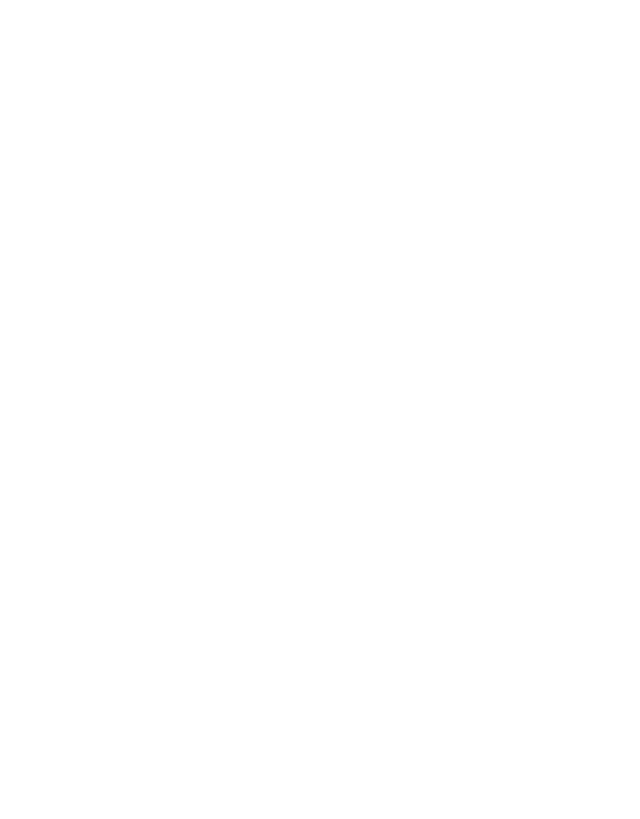
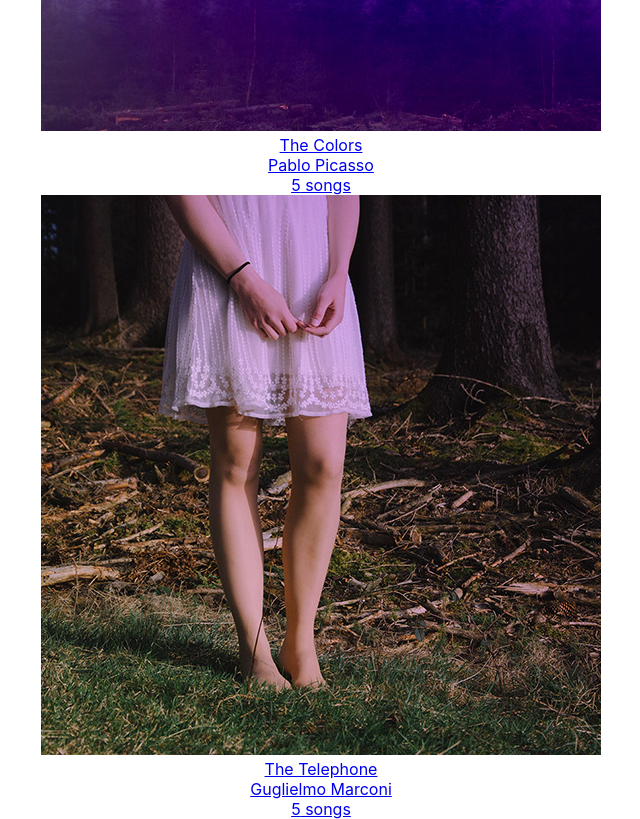
Before and after one commit to katkinso/bloc-jams-react, a React (Create React App) app: page /library in a window 1280 px wide. Shown: the part 531-1350 px from the top of the page, without its empty margins (319-959 px from the left). Before the commit the page ends 800 px from the top, so only its background shows below. Built offline with nearby package versions, Linux system fonts and the light colour scheme.

Commit message:
checkpoint-5-components-library: complete

```diff
--- a/src/App.js
+++ b/src/App.js
@@ -19,7 +19,7 @@ class App extends Component {
         <main>
           <Route exact path="/" component={Landing} />
           <Route path="/library" component={Library} />
-          <Route path="/album" component={Album} />
+          <Route path="/album/:slug" component={Album} />
         </main>
       </div>
     );
--- a/src/components/Album.js
+++ b/src/components/Album.js
@@ -1,7 +1,13 @@
-import React from "react";
+import React, { Component } from "react";
 
-const Album = () => (
-  <section className="album">Album page will go here</section>
-);
+class Album extends Component {
+  render() {
+    return (
+      <section className="album">
+        {this.props.match.params.slug} Album will go here
+      </section>
+    );
+  }
+}
 
 export default Album;
--- a/src/components/Library.js
+++ b/src/components/Library.js
@@ -1,7 +1,27 @@
-import React from "react";
+import React, { Component } from "react";
+import { Link } from "react-router-dom";
+import albumData from "./../data/albums";
 
-const Library = () => (
-  <section className="library">Library page will go here</section>
-);
+class Library extends Component {
+  constructor(props) {
+    super(props);
+    this.state = { albums: albumData };
+  }
+
+  render() {
+    return (
+      <section className="library">
+        {this.state.albums.map((album, index) => (
+          <Link to={`/album/${album.slug}`} key={index}>
+            <img src={album.albumCover} alt={album.title} />
+            <div>{album.title}</div>
+            <div>{album.artist}</div>
+            <div>{album.songs.length} songs</div>
+          </Link>
+        ))}
+      </section>
+    );
+  }
+}
 
 export default Library;
--- /dev/null
+++ b/src/data/albums.js
@@ -0,0 +1,27 @@
+export default [{
+    title: 'The Colors',
+    artist: 'Pablo Picasso',
+    releaseInfo: '1909 Spanish Records',
+    albumCover: '/assets/images/album_covers/01.jpg',
+    slug: 'the-colors',
+    songs: [
+        { title: 'Blue', duration: '161.71', audioSrc: '/assets/music/blue.mp3' },
+        { title: 'Green', duration: '103.96', audioSrc: '/assets/music/green.mp3' },
+        { title: 'Red', duration: '268.45', audioSrc: '/assets/music/red.mp3' },
+        { title: 'Pink', duration: '153.14', audioSrc: '/assets/music/pink.mp3' },
+        { title: 'Magenta', duration: '374.22', audioSrc: '/assets/music/magenta.mp3' }
+    ]
+  }, {
+      title: 'The Telephone',
+      artist: 'Guglielmo Marconi',
+      releaseInfo: '1909 EM',
+      albumCover: '/assets/images/album_covers/02.jpg',
+      slug: 'the-telephone',
+      songs: [
+        { title: 'Blue', duration: '161.71', audioSrc: '/assets/music/blue.mp3' },
+        { title: 'Green', duration: '103.96', audioSrc: '/assets/music/green.mp3' },
+        { title: 'Red', duration: '268.45', audioSrc: '/assets/music/red.mp3' },
+        { title: 'Pink', duration: '153.14', audioSrc: '/assets/music/pink.mp3' },
+        { title: 'Magenta', duration: '374.22', audioSrc: '/assets/music/magenta.mp3' }
+      ]
+  }];
```
